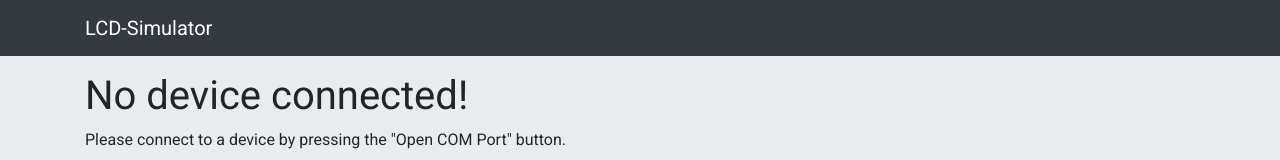
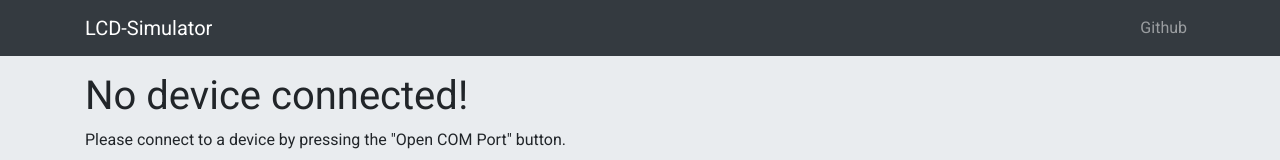
Before and after one commit to tganzhorn/lcd-simulator, a React (Create React App) app: page / in a window 1280 px wide. Shown: the top 160 px of the page. Built offline with nearby package versions, Linux system fonts and the light colour scheme.

Commit message:
Added link to githbub repo

```diff
--- a/src/App.tsx
+++ b/src/App.tsx
@@ -4,7 +4,7 @@ import { DebugCommands } from './DebugCommands';
 import { LCD, LCDBuffer } from './LCD';
 import "./App.css";
 import Button from 'react-bootstrap/Button';
-import { Navbar, Container, Jumbotron, Modal, Tabs, Tab } from 'react-bootstrap';
+import { Navbar, Container, Jumbotron, Modal, Tabs, Tab, Nav } from 'react-bootstrap';
 import { DisplayCommandView } from './DisplayCommandView';
 
 function App() {
@@ -121,6 +121,11 @@ function App() {
           <Navbar.Brand>
             LCD-Simulator
           </Navbar.Brand>
+          <Nav>
+            <Nav.Item>
+              <Nav.Link href="https://github.com/tganzhorn/lcd-simulator">Github</Nav.Link>
+            </Nav.Item>
+          </Nav>
         </Container>
       </Navbar>
       <Jumbotron fluid style={{ flex: "1 1 auto", paddingTop: 16, marginBottom: 0 }}>
@@ -131,6 +136,7 @@ function App() {
                 <Tabs defaultActiveKey="lcd" id="uncontrolled-tab-example" variant="tabs" style={{marginTop: 16}}>
                   <Tab eventKey="lcd" title="LCD">
                     {
+                    // TODO fix this ignore line!
                     //@ts-ignore
                     <LCD ref={lcdRef} />
                     }
```
Also changed, not shown: public/index.html (+0 -10 lines).
